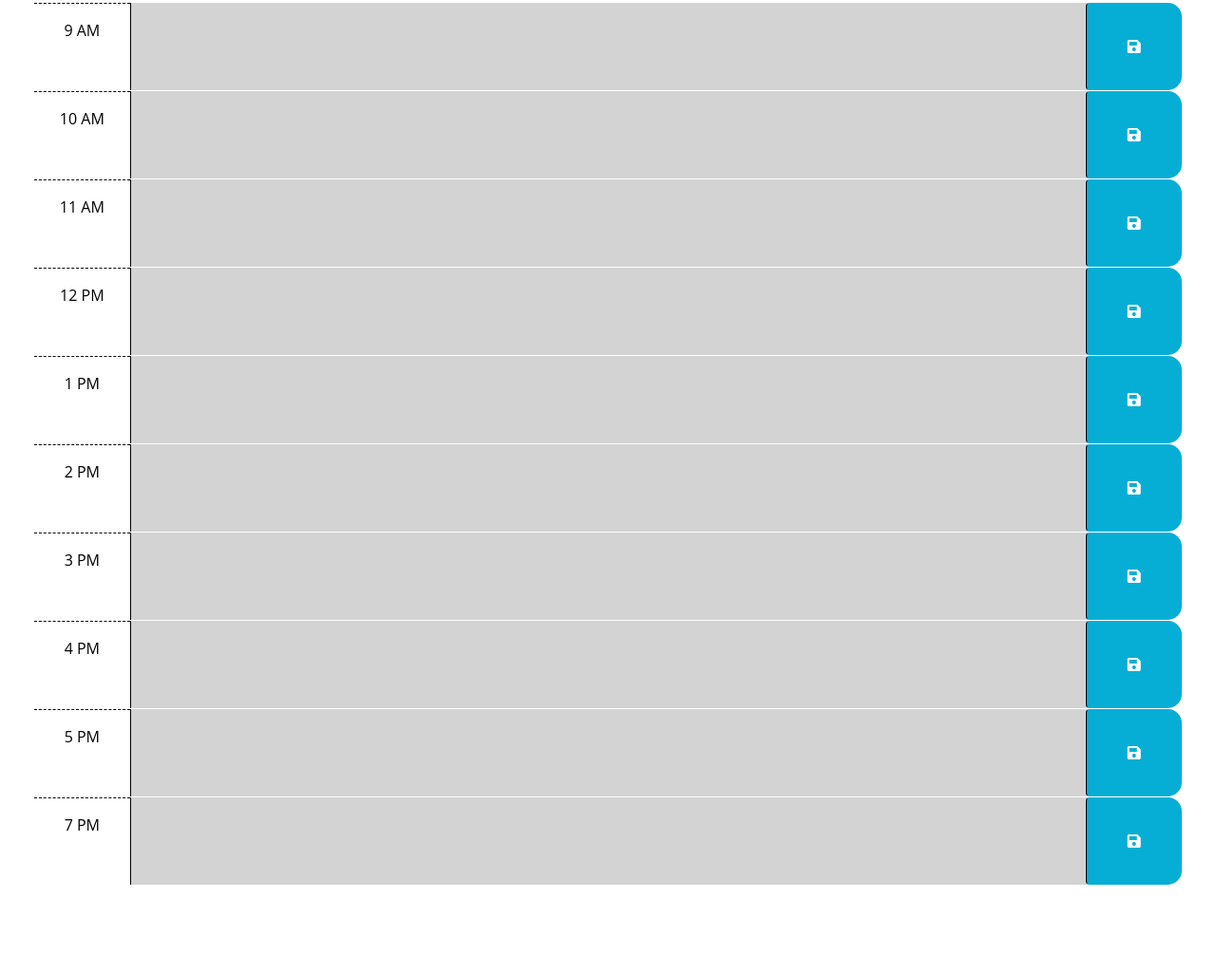
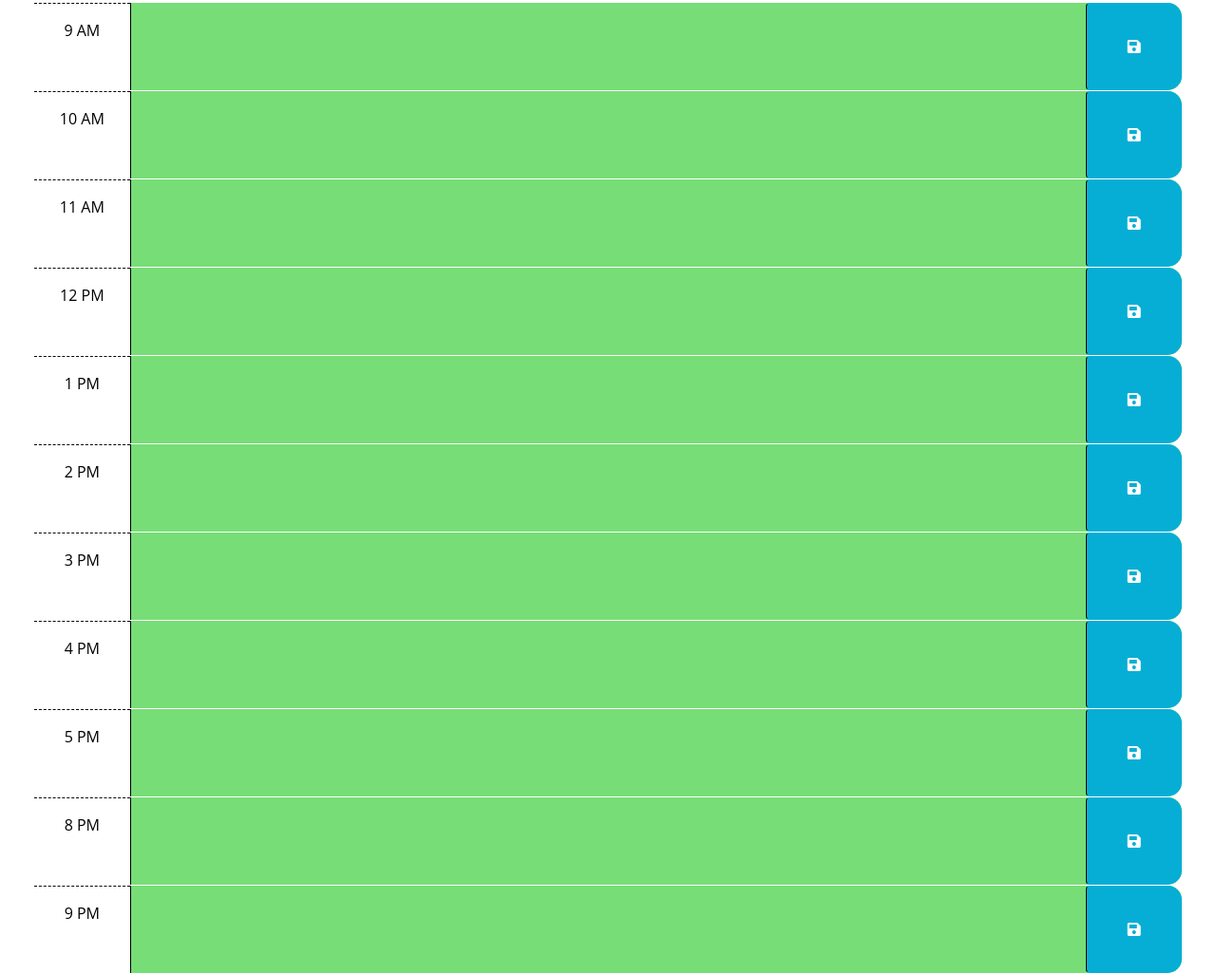
Before and after one commit to MSabaO/bootcamp2023-Challenge5, a website: page index.html in a window 1280 px wide. Shown: the part 295-1320 px from the top of the page at 95% size. Before the commit the page ends 1227 px from the top, so only its background shows below. Drawn offline with nearby package versions, Linux system fonts and the light colour scheme.

Commit message:
fixed the colors according to the current time

```diff
--- a/Assets/javascript/script.js
+++ b/Assets/javascript/script.js
@@ -34,17 +34,18 @@ $(document).ready(function () {
   function timeTracker() {
     //get current number of hours.
     var timeNow = moment().hour();
-
+    // console.log(timeNow, "timeNow");
     // loop over time blocks
     $(".time-block").each(function () {
-      var blockTime = parseInt($(this).attr("id").split("hour")[1]);
+      var blockTime = -parseInt($(this).attr("id").split("hour")[1]);
+      // console.log(blockTime, "blockTime");
 
       // To check the time and add the classes for background indicators
-      if (blockTime < timeNow) {
+      if (blockTime === timeNow) {
         $(this).removeClass("future");
         $(this).removeClass("present");
         $(this).addClass("past");
-      } else if (blockTime === timeNow) {
+      } else if (blockTime < timeNow) {
         $(this).removeClass("past");
         $(this).removeClass("future");
         $(this).addClass("present");
@@ -67,7 +68,8 @@ $(document).ready(function () {
   $("#hour15 .description").val(localStorage.getItem("hour15"));
   $("#hour16 .description").val(localStorage.getItem("hour16"));
   $("#hour17 .description").val(localStorage.getItem("hour17"));
-  $("#hour19 .description").val(localStorage.getItem("hour19"));
+  $("#hour20 .description").val(localStorage.getItem("hour20"));
+  $("#hour21 .description").val(localStorage.getItem("hour21"));
 
   timeTracker();
 });
--- a/index.html
+++ b/index.html
@@ -116,8 +116,15 @@
           <i class="fas fa-save" aria-hidden="true"></i>
         </button>
       </div>
-      <div id="hour-19" class="row time-block future">
-        <div class="col-2 col-md-1 hour text-center py-3">7 PM</div>
+      <div id="hour-20" class="row time-block future past present">
+        <div class="col-2 col-md-1 hour text-center py-3">8 PM</div>
+        <textarea class="col-8 col-md-10 description" rows="3"> </textarea>
+        <button class="btn saveBtn col-2 col-md-1" aria-label="save">
+          <i class="fas fa-save" aria-hidden="true"></i>
+        </button>
+      </div>
+      <div id="hour-21" class="row time-block future past present">
+        <div class="col-2 col-md-1 hour text-center py-3">9 PM</div>
         <textarea class="col-8 col-md-10 description" rows="3"> </textarea>
         <button class="btn saveBtn col-2 col-md-1" aria-label="save">
           <i class="fas fa-save" aria-hidden="true"></i>
```
